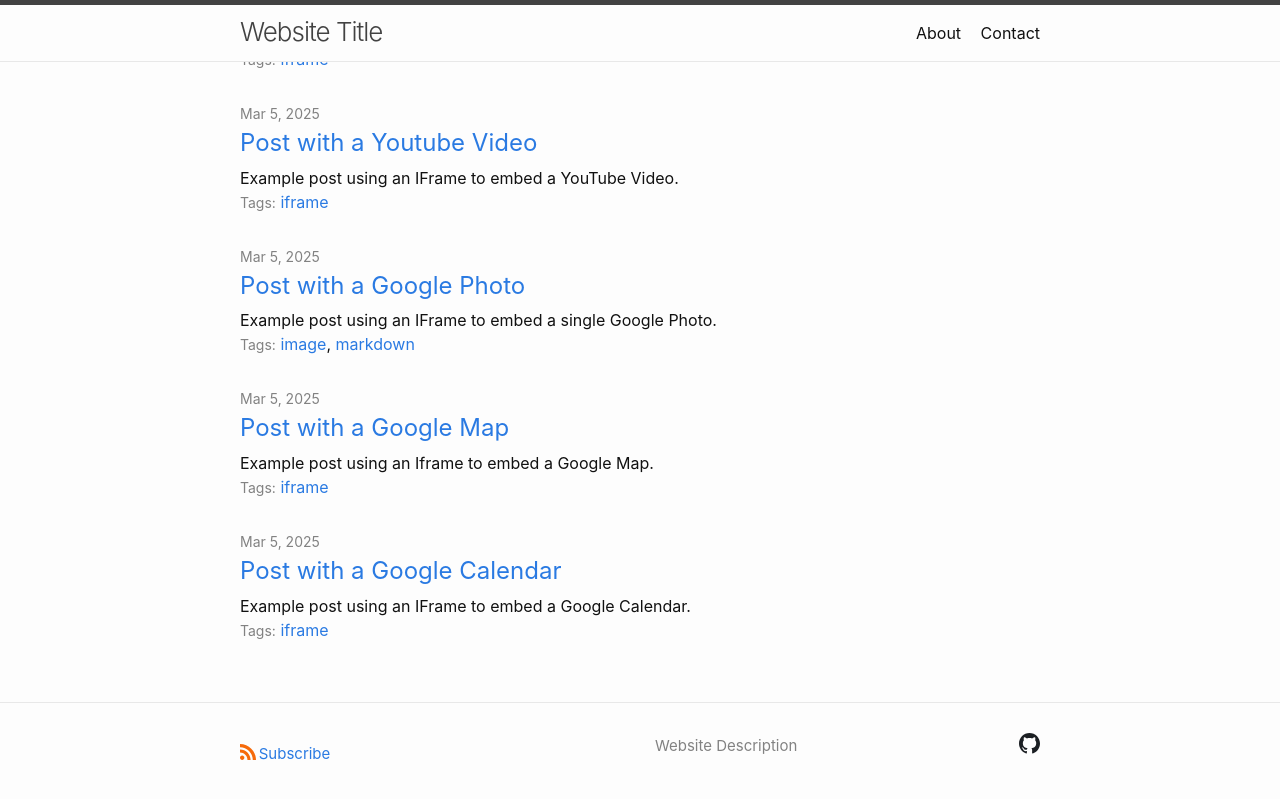
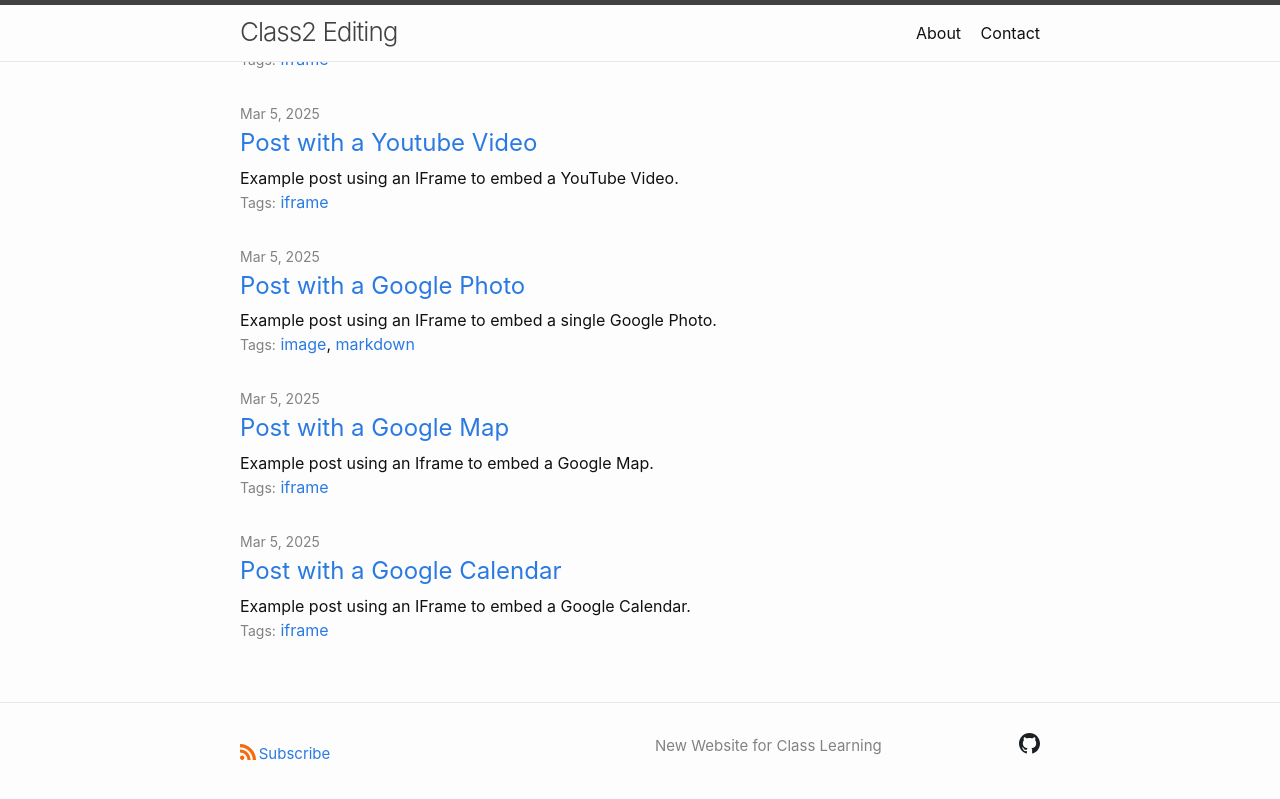
Before and after one commit to Lonisuser/Class-Test, a Jekyll site: the page built from index.md, in a window 1280 px wide and 900 px high, scrolled down 1170 px. Shown: the top 799 px of the window. Built offline with Jekyll 4.4.1, drawn with Linux system fonts in a browser that asks for light colours; a script that is not in the unit is left out.

Commit message:
Update _config.yml

```diff
--- a/_config.yml
+++ b/_config.yml
@@ -1,11 +1,11 @@
-title: Website Title
+title: Class2 Editing
 
 description: >
-  Website Description
+  New Website for Class Learning
 
 author:
-  name: Name
-  email: your-email@domain.com
+  name: Lon
+  email: loncom5050@gmail.com
 
 nav_pages:
   - about.md
```
